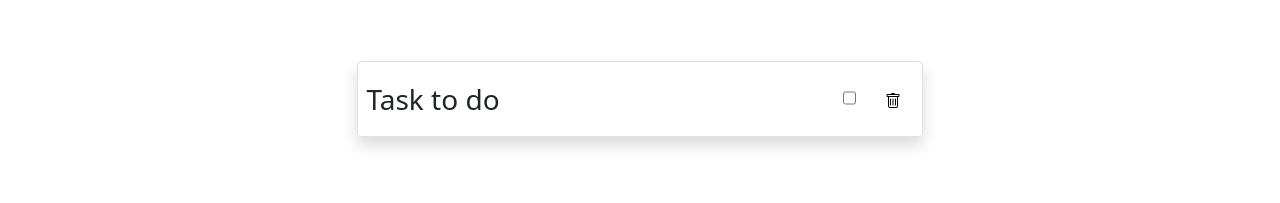
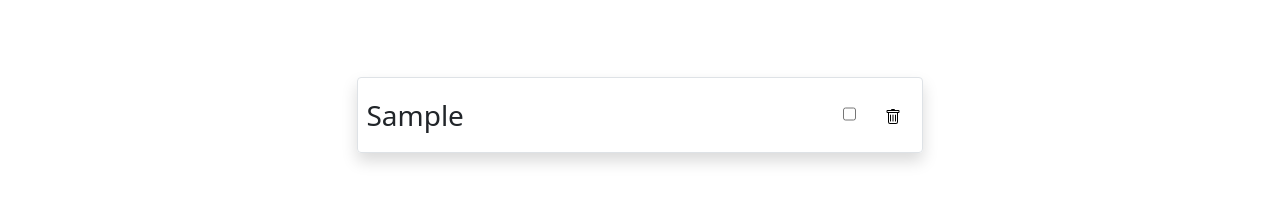
Before and after one commit to Chaos-19/To-Do-List-app, a plain HTML site: page index.html in a window 1280 px wide. Both pictures are taken after typing "Sample" into the empty fields and a click on the button "Submit". Shown: the part 119-322 px from the top of the page. Drawn offline with nearby package versions, Linux system fonts and the light colour scheme.

Commit message:
updating the populateTasks function

```diff
--- a/app.js
+++ b/app.js
@@ -1,10 +1,10 @@
 const addItemBtn = document.querySelector('#add-item');
 const itemsList = document.querySelector('.item-list');
 
-const items = JSON.parse(localStorage.getItem('items')) || [];
+const items = JSON.parse(localStorage.getItem('todoList')) || [];
 
 
-function addItem() {
+function addItem(e) {
   const input = document.querySelector('#input');
 
   if (input.value) {
@@ -14,10 +14,58 @@ function addItem() {
       taskStatus: "Ongoing"
     }
     items.push(item)
+    populateTasks();
     localStorage.setItem("todoList", JSON.stringify(items));
     input.value = '';
   }
 }
 
+function populateTasks() {
+  itemsList.innerHTML = '';
+
+  items.forEach((taskObj, index) => {
+    const liElement = `
+    <li class="list-item d-flex gap-5 my-3 justify-content-between align-items-center p-2 py-3 border rounded shadow">
+     <div class="content fs-3">${taskObj.taskName}</div>
+     <div class="input d-flex gap-3">
+      <input type="checkbox" name="status" id="status" class="form-check" />
+      <button class="btn" type="button">
+        <img src="/trash.svg" alt="trash icon">
+      </button>
+    </div>
+  </li>
+  `
+
+    const parser = new DOMParser();
+    const listItemNode = parser.parseFromString(liElement, "text/html").body;
+
+    listItemNode.querySelector('.btn').addEventListener('click', function(e) {
+      listItemNode.remove();
+      items.splice(index, 1);
+      localStorage.setItem("todoList", JSON.stringify(items));
+    });
+
+    const status = listItemNode.querySelector('#status');
+
+    status.addEventListener('CheckboxStateChange', function(e) {
+
+      if (e.target.checked == true ) {
+        listItemNode.querySelector('.content').style.textDecoration = "light-throught"
+      } else {
+
+      }
+    console.log("checked .....");
+
+    });
+
+
+    return itemsList.appendChild(listItemNode);
+  });
+
+}
+
+
 addItemBtn.addEventListener('click', addItem);
 document.body.addEventListener('keypress', addItem);
+
+document.addEventListener('DOMContentLoaded', () => { return populateTasks(items); });
--- a/index.html
+++ b/index.html
@@ -32,22 +32,14 @@
     <div class="row">
       <div class="col d-flex justify-content-center main">
         <ul class="list-unstyled item-list">
-          <li class="list-item d-flex gap-5 justify-content-between align-items-center p-2 py-3 border rounded shadow">
-           <div class=" fs-3">Task to do</div>
-            <div class="input d-flex gap-3">
-              <input type="checkbox" name="status" id="status" class="form-check" />
-              <button class="btn" type="button"><img src="/trash.svg" alt="trash icon"></button>
-            </div>
-          </li>
+
         </ul>
       </div>
     </div>
   </div>
 
-
-  <script src="https://cdn.jsdelivr.net/npm/bootstrap@5.0.2/dist/js/bootstrap.min.js"></script>
+<script src="https://cdn.jsdelivr.net/npm/bootstrap@5.0.2/dist/js/bootstrap.min.js"></script>
   <!-- custom js  -->
   <script src="/app.js"></script>
 </body>
-
 </html>
--- a/style.css
+++ b/style.css
@@ -24,4 +24,5 @@ ul li {
   ul {
     width: 90%;
   }
+
 }
```
